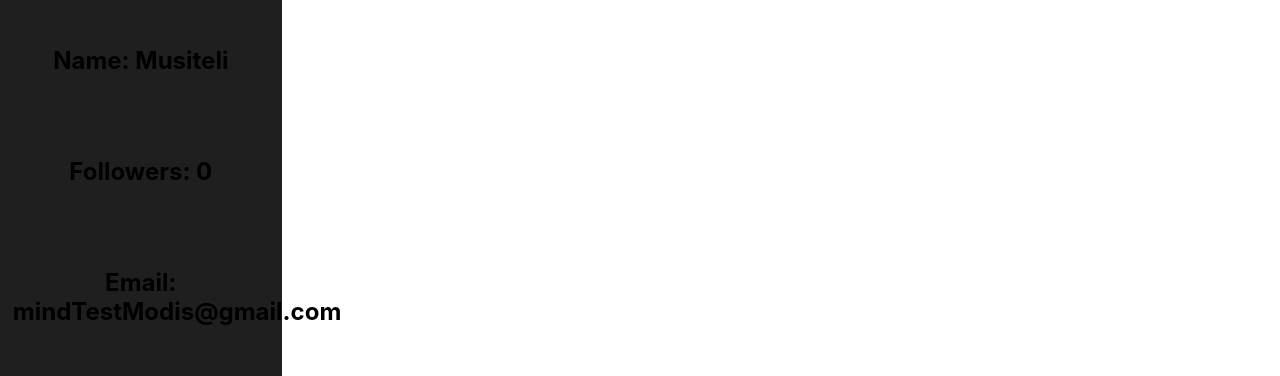
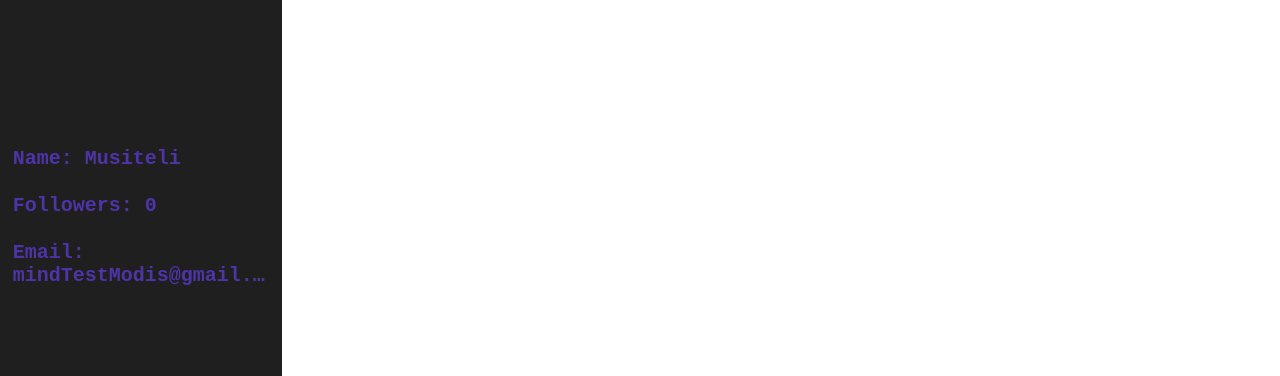
Before and after one commit to KPPhiri/SpotifyRecommender, a React (Create React App) app: page / in a window 1280 px wide. Shown: the part 385-761 px from the top of the page. Built offline with nearby package versions, Linux system fonts and the light colour scheme.

Commit message:
updated Sidebar with testdata

```diff
--- a/src/components/SideBar.js
+++ b/src/components/SideBar.js
@@ -11,16 +11,18 @@ export default class SideBar extends Component {
 
     render() {
         //Destructued state object into properties
-        let {name, image, followers, email} = this.state
+        let { name, image, followers, email } = this.state
 
         return (
             <div className="SideBarContainer">
                 <div className="profileImg">
-                    <img src={image} alt='profile of user'/>
+                    <img src={image} alt='profile of user' />
                 </div>
-                <h2>Name: {name}</h2>
-                <h2>Followers: {followers}</h2>
-                <h2>Email: {email}</h2>
+                <div className="SideBarDescription">
+                    <h2>Name: {name}</h2>
+                    <h2>Followers: {followers}</h2>
+                    <h2>Email: {email}</h2>
+                </div>
             </div>
         )
     }
```
